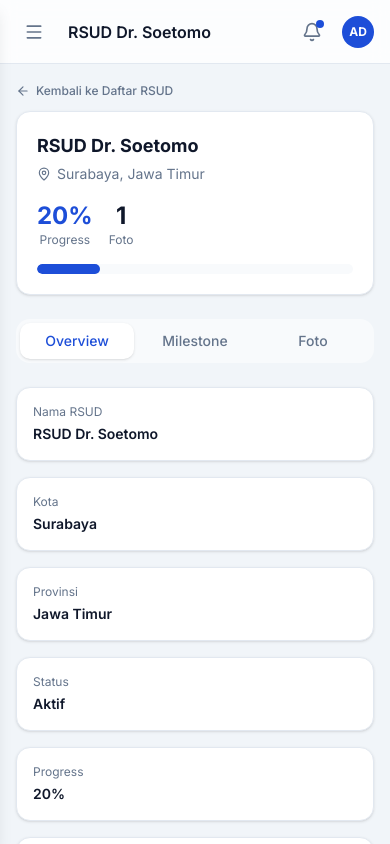
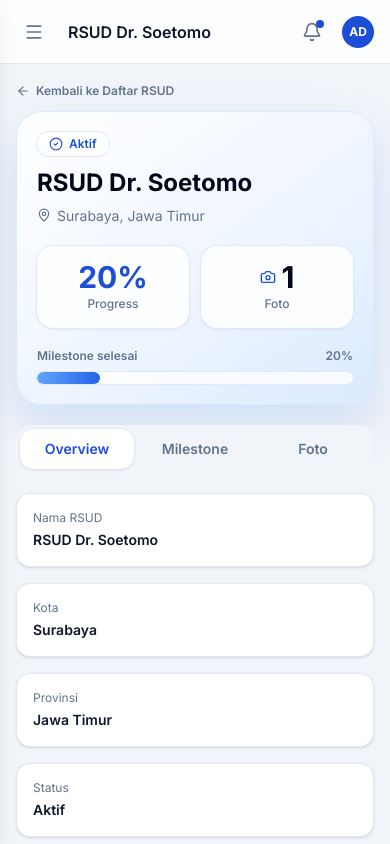
Before and after one commit to programmerseven18-7smarts/healtcare-prototype, a Next.js app: page /rsud/rsud-1/mobile in a window 390 px wide. Built offline with nearby package versions, Linux system fonts and the light colour scheme.

Commit message:
Improve mobile RSUD detail layout

```diff
--- a/app/rsud/[id]/milestone-tabs-client.tsx
+++ b/app/rsud/[id]/milestone-tabs-client.tsx
@@ -6,7 +6,8 @@ import { Images, CheckCircle2, Clock, Camera } from 'lucide-react';
 import { cn } from '@/lib/utils';
 import { UploadModal } from '@/components/upload-modal';
 import { useRouter } from 'next/navigation';
-import type { RSUD, Photo, Milestone } from '@/lib/data-store';
+import type { RSUD, Photo, Milestone } from '@/lib/data-model';
+import { useDisplayMode } from '@/components/display-mode-context';
 
 interface MilestoneEntry {
   milestone: Milestone;
@@ -29,6 +30,8 @@ export function MilestoneTabsClient({ rsud, milestoneData, rsudPhotos, rsudList
   const [showUpload, setShowUpload] = useState(false);
   const [uploadMilestone, setUploadMilestone] = useState<Milestone | undefined>();
   const router = useRouter();
+  const { displayMode } = useDisplayMode();
+  const isMobile = displayMode === 'mobile';
 
   const handleUploadSuccess = () => {
     router.refresh();
@@ -37,16 +40,16 @@ export function MilestoneTabsClient({ rsud, milestoneData, rsudPhotos, rsudList
   return (
     <>
       {/* Tab bar */}
-      <div className="flex gap-1 rounded-xl bg-[var(--bg-subtle)] p-1">
+      <div className="flex gap-1 rounded-2xl bg-slate-100 p-1 sm:rounded-xl sm:bg-[var(--bg-subtle)]">
         {TABS.map((tab) => (
           <button
             key={tab}
             onClick={() => setActiveTab(tab)}
             className={cn(
-              'flex-1 rounded-lg py-2 text-sm font-medium transition-all',
+              'flex-1 rounded-xl py-2.5 text-sm font-semibold transition-all sm:rounded-lg sm:py-2 sm:font-medium',
               activeTab === tab
-                ? 'bg-white text-[var(--brand)] shadow-sm'
-                : 'text-[var(--text-muted)] hover:text-[var(--text-primary)]'
+                ? 'bg-white text-[var(--brand)] shadow-sm ring-1 ring-slate-200/70'
+                : 'text-slate-500 hover:text-[var(--text-primary)]'
             )}
           >
             {tab}
@@ -68,46 +71,62 @@ export function MilestoneTabsClient({ rsud, milestoneData, rsudPhotos, rsudList
 
       {/* Milestone */}
       {activeTab === 'Milestone' && (
-        <div className="grid gap-4 sm:grid-cols-2">
+        <div className={cn('grid gap-3 sm:gap-4', isMobile ? 'grid-cols-1' : 'sm:grid-cols-2')}>
           {milestoneData.map(({ milestone, photos, done }) => (
             <div
               key={milestone}
-              className="rounded-xl border border-[var(--border-color)] bg-white p-5 shadow-sm"
+              className={cn(
+                'overflow-hidden border bg-white shadow-sm',
+                isMobile
+                  ? 'rounded-[1.45rem] border-slate-200 p-0 shadow-[0_14px_30px_rgba(15,23,42,0.08)]'
+                  : 'rounded-xl border-[var(--border-color)] p-5'
+              )}
             >
-              <div className="flex items-start justify-between">
-                <div className="flex items-center gap-3">
+              <div className={cn('flex items-start justify-between gap-3', isMobile && 'p-4 pb-3')}>
+                <div className="flex min-w-0 items-start gap-3">
                   <div className={cn(
-                    'flex h-9 w-9 items-center justify-center rounded-full shrink-0',
+                    'flex shrink-0 items-center justify-center rounded-2xl',
+                    isMobile ? 'h-12 w-12' : 'h-9 w-9 rounded-full',
                     done ? 'bg-green-100' : 'bg-amber-50'
                   )}>
                     {done
-                      ? <CheckCircle2 className="h-5 w-5 text-green-600" />
-                      : <Clock className="h-5 w-5 text-amber-500" />}
+                      ? <CheckCircle2 className={cn('text-green-600', isMobile ? 'h-6 w-6' : 'h-5 w-5')} />
+                      : <Clock className={cn('text-amber-500', isMobile ? 'h-6 w-6' : 'h-5 w-5')} />}
                   </div>
-                  <div>
-                    <p className="text-sm font-semibold text-[var(--text-primary)]">{milestone}</p>
-                    <p className="text-xs text-[var(--text-muted)]">{photos.length} foto</p>
+                  <div className="min-w-0">
+                    <p className={cn('font-bold leading-snug text-slate-950', isMobile ? 'text-base' : 'text-sm text-[var(--text-primary)]')}>
+                      {milestone}
+                    </p>
+                    <p className="mt-1 text-xs text-slate-500">{photos.length} foto dokumentasi</p>
                   </div>
                 </div>
                 <span className={cn(
-                  'rounded-full px-2.5 py-0.5 text-xs font-medium',
+                  'shrink-0 rounded-full px-2.5 py-1 text-xs font-semibold',
                   done ? 'bg-green-100 text-green-700' : 'bg-amber-100 text-amber-700'
                 )}>
                   {done ? 'Selesai' : 'Proses'}
                 </span>
               </div>
 
-              <div className="mt-4 flex gap-2">
+              <div className={cn('flex gap-2', isMobile ? 'border-t border-slate-100 bg-slate-50/80 p-3' : 'mt-4')}>
                 <Link
                   href={`/foto?rsud=${rsud.id}&milestone=${encodeURIComponent(milestone)}`}
-                  className="flex flex-1 items-center justify-center gap-1.5 rounded-lg border border-[var(--border-color)] py-2 text-xs font-medium text-[var(--text-primary)] hover:bg-[var(--bg-subtle)] transition"
+                  className={cn(
+                    'flex flex-1 items-center justify-center gap-1.5 border font-semibold transition',
+                    isMobile
+                      ? 'rounded-xl border-slate-200 bg-white px-3 py-3 text-xs text-slate-700 shadow-sm'
+                      : 'rounded-lg border-[var(--border-color)] py-2 text-xs font-medium text-[var(--text-primary)] hover:bg-[var(--bg-subtle)]'
+                  )}
                 >
                   <Images className="h-3.5 w-3.5" />
                   Lihat Foto
                 </Link>
                 <button
                   onClick={() => { setUploadMilestone(milestone); setShowUpload(true); }}
-                  className="flex flex-1 items-center justify-center gap-1.5 rounded-lg bg-[var(--brand)] py-2 text-xs font-medium text-white hover:opacity-90 transition"
+                  className={cn(
+                    'flex flex-1 items-center justify-center gap-1.5 bg-[var(--brand)] font-semibold text-white transition hover:opacity-90',
+                    isMobile ? 'rounded-xl px-3 py-3 text-xs shadow-[0_10px_24px_rgba(37,99,235,0.28)]' : 'rounded-lg py-2 text-xs font-medium'
+                  )}
                 >
                   <Camera className="h-3.5 w-3.5" />
                   Upload Foto
--- a/app/rsud/[id]/page.tsx
+++ b/app/rsud/[id]/page.tsx
@@ -1,6 +1,6 @@
 import { notFound } from 'next/navigation';
 import Link from 'next/link';
-import { ArrowLeft, Images, CheckSquare2, MapPin } from 'lucide-react';
+import { ArrowLeft, Camera, CheckCircle2, Images, MapPin } from 'lucide-react';
 import { AppShell } from '@/components/app-shell';
 import { loadData } from '@/lib/data-store';
 import { MILESTONES } from '@/lib/data-model';
@@ -32,39 +32,54 @@ export default async function RSUDDetailPage({
 
   return (
     <AppShell title={rsud.name}>
-      <div className="space-y-6">
-        {/* Back + header */}
+      <div className="space-y-5 sm:space-y-6">
         <div>
           <Link
             href="/rsud"
-            className="mb-3 inline-flex items-center gap-1.5 text-xs font-medium text-[var(--text-muted)] hover:text-[var(--brand)]"
+            className="mb-3 inline-flex items-center gap-1.5 text-xs font-semibold text-slate-500 hover:text-[var(--brand)]"
           >
             <ArrowLeft className="h-3.5 w-3.5" /> Kembali ke Daftar RSUD
           </Link>
-          <div className="rounded-xl border border-[var(--border-color)] bg-white p-5 shadow-sm">
-            <div className="flex flex-col gap-4 sm:flex-row sm:items-center sm:justify-between">
-              <div>
-                <h2 className="text-lg font-bold text-[var(--text-primary)]">{rsud.name}</h2>
-                <div className="mt-1 flex items-center gap-1.5 text-sm text-[var(--text-muted)]">
-                  <MapPin className="h-3.5 w-3.5" />
-                  {rsud.kota}, {rsud.provinsi}
+
+          <div className="overflow-hidden rounded-[1.65rem] border border-blue-100 bg-[linear-gradient(145deg,#ffffff_0%,#eef5ff_58%,#dbeafe_100%)] p-5 shadow-[0_22px_50px_rgba(37,99,235,0.16)] sm:rounded-xl sm:border-[var(--border-color)] sm:bg-white sm:shadow-sm">
+            <div className="flex flex-col gap-5 sm:flex-row sm:items-center sm:justify-between">
+              <div className="min-w-0">
+                <div className="mb-3 inline-flex items-center gap-1.5 rounded-full bg-white/80 px-3 py-1 text-xs font-semibold text-[var(--brand)] ring-1 ring-blue-100">
+                  <CheckCircle2 className="h-3.5 w-3.5" />
+                  {rsud.status}
+                </div>
+                <h2 className="text-2xl font-bold leading-tight tracking-normal text-slate-950 sm:text-lg sm:text-[var(--text-primary)]">
+                  {rsud.name}
+                </h2>
+                <div className="mt-2 flex items-start gap-1.5 text-sm leading-5 text-slate-500">
+                  <MapPin className="mt-0.5 h-3.5 w-3.5 shrink-0" />
+                  <span>{rsud.kota}, {rsud.provinsi}</span>
                 </div>
               </div>
-              <div className="flex items-center gap-4">
-                <div className="text-center">
-                  <p className="text-2xl font-bold text-[var(--brand)]">{rsud.progress}%</p>
-                  <p className="text-xs text-[var(--text-muted)]">Progress</p>
+
+              <div className="grid grid-cols-2 gap-3 sm:flex sm:items-center sm:gap-4">
+                <div className="rounded-2xl bg-white/85 p-4 text-center shadow-sm ring-1 ring-blue-100 sm:bg-transparent sm:p-0 sm:shadow-none sm:ring-0">
+                  <p className="text-3xl font-bold leading-none text-[var(--brand)] sm:text-2xl">{rsud.progress}%</p>
+                  <p className="mt-1 text-xs font-medium text-slate-500">Progress</p>
                 </div>
-                <div className="text-center">
-                  <p className="text-2xl font-bold text-[var(--text-primary)]">{rsudPhotos.length}</p>
-                  <p className="text-xs text-[var(--text-muted)]">Foto</p>
+                <div className="rounded-2xl bg-white/85 p-4 text-center shadow-sm ring-1 ring-blue-100 sm:bg-transparent sm:p-0 sm:shadow-none sm:ring-0">
+                  <div className="flex items-center justify-center gap-1.5">
+                    <Camera className="h-4 w-4 text-[var(--brand)]" />
+                    <p className="text-3xl font-bold leading-none text-slate-950 sm:text-2xl sm:text-[var(--text-primary)]">{rsudPhotos.length}</p>
+                  </div>
+                  <p className="mt-1 text-xs font-medium text-slate-500">Foto</p>
                 </div>
               </div>
             </div>
-            <div className="mt-4">
-              <div className="h-2.5 w-full rounded-full bg-[var(--bg-subtle)] overflow-hidden">
+
+            <div className="mt-5">
+              <div className="mb-2 flex items-center justify-between text-xs font-semibold text-slate-500">
+                <span>Milestone selesai</span>
+                <span>{rsud.progress}%</span>
+              </div>
+              <div className="h-3 w-full overflow-hidden rounded-full bg-white/80 ring-1 ring-blue-100 sm:bg-[var(--bg-subtle)] sm:ring-0">
                 <div
-                  className="h-full rounded-full bg-[var(--brand)] transition-all"
+                  className="h-full rounded-full bg-[linear-gradient(90deg,#60a5fa,#2563eb)] transition-all"
                   style={{ width: `${rsud.progress}%` }}
                 />
               </div>
@@ -72,7 +87,6 @@ export default async function RSUDDetailPage({
           </div>
         </div>
 
-        {/* Tabs: Overview / Milestone / Foto */}
         <MilestoneTabsClient rsud={rsud} milestoneData={milestoneData} rsudPhotos={rsudPhotos} rsudList={rsudList} />
       </div>
     </AppShell>
```
